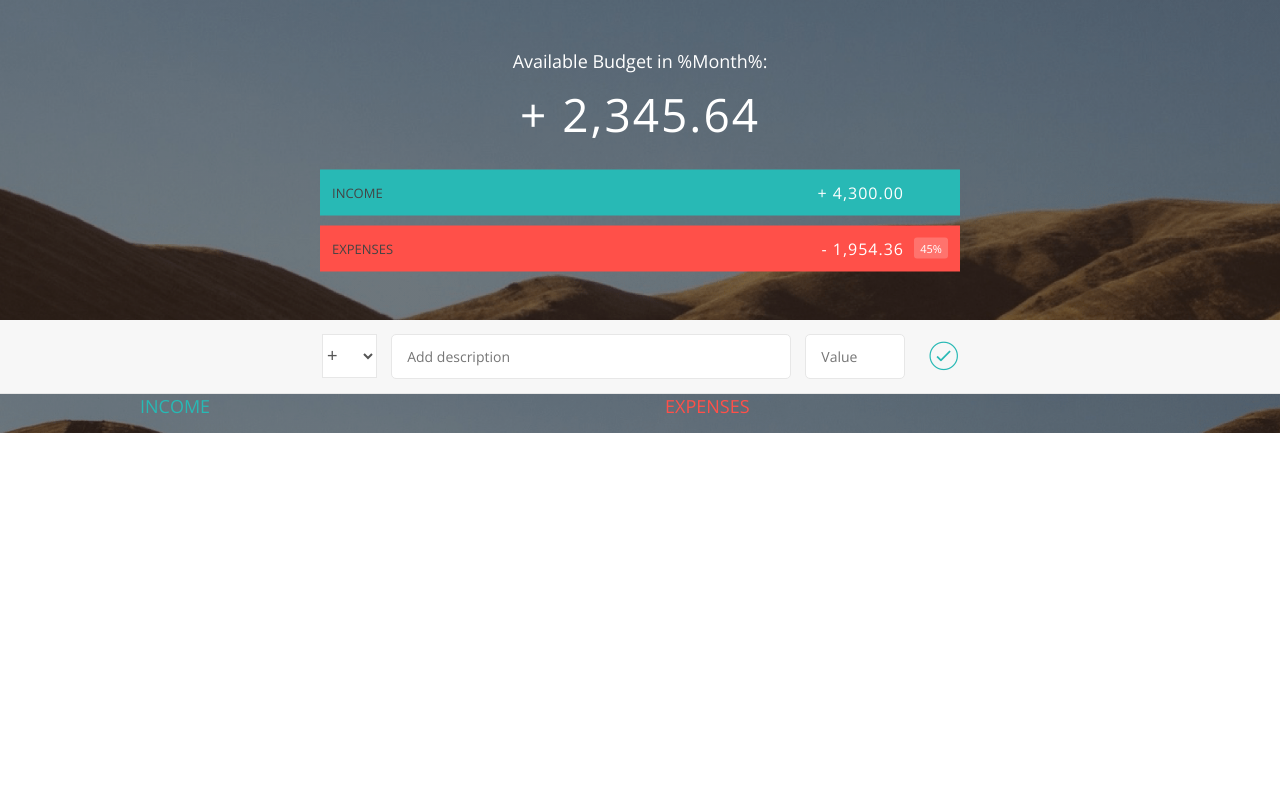
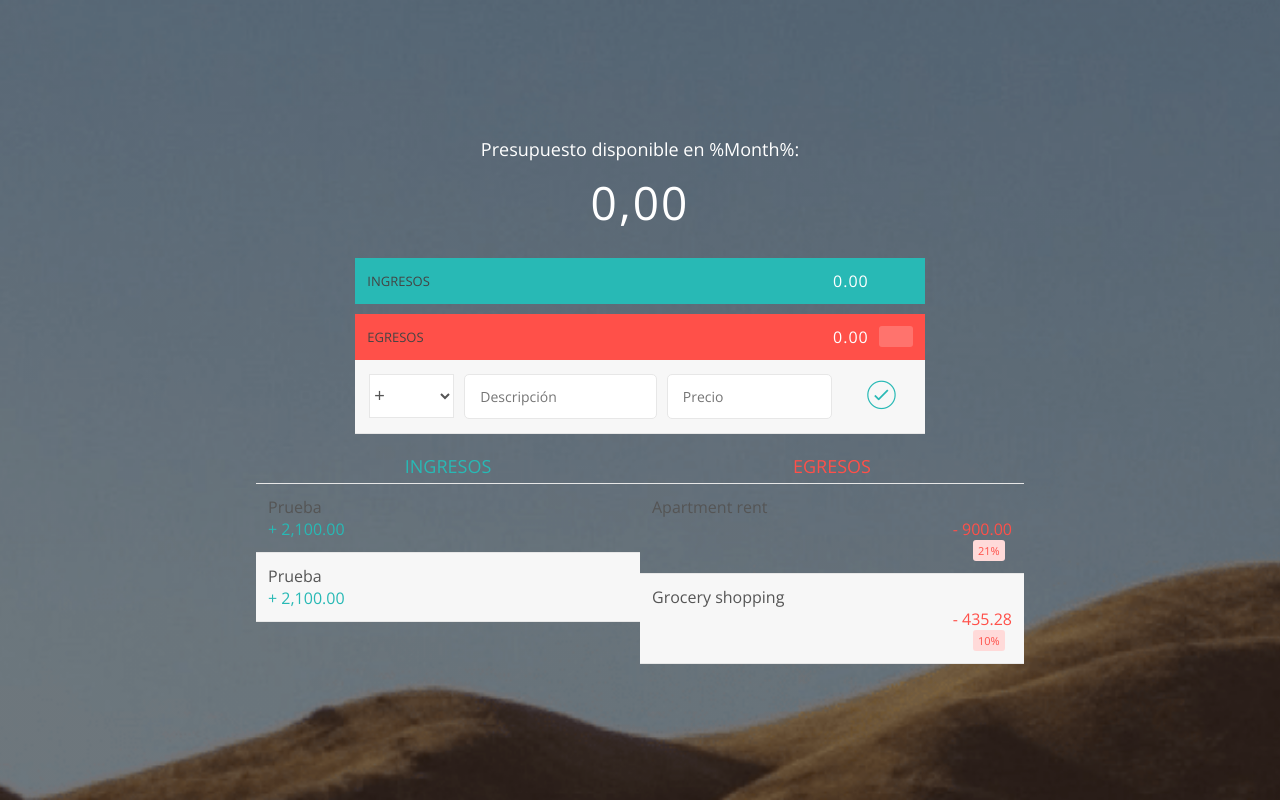
Before and after one commit to GaerDG/Budgetify, a website: page index.html in a window 1280 px wide. Drawn offline with nearby package versions, Linux system fonts and the light colour scheme.

Commit message:
Style update

```diff
--- a/assets/SASS/_container.scss
+++ b/assets/SASS/_container.scss
@@ -10,3 +10,20 @@
     background-size: cover;
     background-position: center;
 }
+
+.budget_container {
+    margin-bottom: 20px;
+}
+
+.list_container {
+    display: flex;
+    width: 60%;
+    justify-content: space-evenly;
+    align-items: flex-start;
+}
+
+.items_container {
+    display: flex;
+    flex-flow: column wrap;
+    width: 100%;
+}
--- /dev/null
+++ b/assets/SASS/_expenses.scss
@@ -0,0 +1,21 @@
+.expenses {
+    width: 50%;
+    &__title {
+        color: #FF5049;
+        text-transform: uppercase;
+        font-size: 18px;
+        font-weight: 400;
+        text-align: center;
+        margin-bottom: 5px;
+    }
+    & .item__value,
+    & .item__percentage,
+    & .item__delete--btn {
+        color: #FF5049;
+    }
+    &__list {
+        display: flex;
+        flex-flow: column wrap;
+
+    }
+}
--- /dev/null
+++ b/assets/SASS/_income.scss
@@ -0,0 +1,20 @@
+.income {
+    width: 50%;
+    &__title {
+        color: #28B9B5;
+        text-transform: uppercase;
+        font-size: 18px;
+        font-weight: 400;
+        text-align: center;
+        margin-bottom: 5px;
+    }
+    & .item__value,
+    & .item__delete--btn {
+        color: #28B9B5;
+    }
+    &__list {
+        display: flex;
+        flex-flow: column wrap;
+
+    }
+}
--- /dev/null
+++ b/assets/SASS/_item.scss
@@ -0,0 +1,52 @@
+.item {
+    padding: 12px;
+    border-bottom: 1px solid #e7e7e7;
+    &:first-child { border-top: 1px solid #e7e7e7; }
+    &:nth-child(even) { background-color: #f7f7f7; }
+    &__description {
+        align-items: flex-start;
+    }
+
+    &__value {
+        align-items: flex-end;
+        transition: transform 0.3s;
+    }
+
+    &__right {
+        align-self: flex-start;
+    }
+
+    &__percentage {
+        align-items: flex-start;
+        margin-left: 20px;
+        transition: transform 0.3s;
+        font-size: 11px;
+        background-color: #FFDAD9;
+        padding: 3px;
+        border-radius: 3px;
+        width: 32px;
+        text-align: center;
+    }
+
+    &__delete {
+        align-items: flex-start;
+    }
+
+    &__delete--btn {
+        font-size: 22px;
+        background: none;
+        border: none;
+        cursor: pointer;
+        align-items: flex-end;
+        line-height: 1;
+        display: none;
+    }
+
+    &__delete--btn:focus { outline: none; }
+    &__delete--btn:active { transform: translateY(2px); }
+
+    &:hover &__delete--btn { display: inline-flex; }
+    &:hover &__value { transform: translateX(-10px); }
+    &:hover &__percentage { transform: translateX(-10px); }
+
+}
--- a/assets/SASS/style.scss
+++ b/assets/SASS/style.scss
@@ -2,7 +2,9 @@
 @import "container";
 @import "budget";
 @import "form";
-
+@import "income";
+@import "expenses";
+@import "item";
 
 .right { float: right; }
 .red { color: #FF5049 !important; }
@@ -10,96 +12,10 @@
 
 /***** LISTS *****/
 
-.income {
-    float: left;
-    width: 475px;
-    margin-right: 50px;
-}
-
-.expenses {
-    float: left;
-    width: 475px;
-}
-
-h2 {
-    text-transform: uppercase;
-    font-size: 18px;
-    font-weight: 400;
-    margin-bottom: 15px;
-}
-
-.icome__title { color: #28B9B5; }
-.expenses__title { color: #FF5049; }
-
-.item {
-    padding: 13px;
-    border-bottom: 1px solid #e7e7e7;
-}
-
-.item:first-child { border-top: 1px solid #e7e7e7; }
-.item:nth-child(even) { background-color: #f7f7f7; }
-
-.item__description {
-    float: left;
-}
-
-.item__value {
-    float: left;
-    transition: transform 0.3s;
-}
-
-.item__percentage {
-    float: left;
-    margin-left: 20px;
-    transition: transform 0.3s;
-    font-size: 11px;
-    background-color: #FFDAD9;
-    padding: 3px;
-    border-radius: 3px;
-    width: 32px;
-    text-align: center;
-}
-
-.income .item__value,
-.income .item__delete--btn {
-    color: #28B9B5;
-}
-
-.expenses .item__value,
-.expenses .item__percentage,
-.expenses .item__delete--btn {
-    color: #FF5049;
-}
-
-
-.item__delete {
-    float: left;
-}
-
-.item__delete--btn {
-    font-size: 22px;
-    background: none;
-    border: none;
-    cursor: pointer;
-    display: inline-block;
-    vertical-align: middle;
-    line-height: 1;
-    display: none;
-}
-
-.item__delete--btn:focus { outline: none; }
-.item__delete--btn:active { transform: translateY(2px); }
-
-.item:hover .item__delete--btn { display: block; }
-.item:hover .item__value { transform: translateX(-20px); }
-.item:hover .item__percentage { transform: translateX(-20px); }
-
-
 .unpaid {
     background-color: #FFDAD9 !important;
     cursor: pointer;
     color: #FF5049;
-
 }
 
 .unpaid .item__percentage { box-shadow: 0 2px 6px 0 rgba(0, 0, 0, 0.1); }
--- a/index.html
+++ b/index.html
@@ -4,97 +4,64 @@
         <meta charset="UTF-8">
         <link href="https://fonts.googleapis.com/css?family=Open+Sans:100,300,400,600" rel="stylesheet" type="text/css">
         <link href="http://code.ionicframework.com/ionicons/2.0.1/css/ionicons.min.css" rel="stylesheet" type="text/css">
-        <link type="text/css" rel="stylesheet" href="style.css">
-        <title>Budgety</title>
+        <link type="text/css" rel="stylesheet" href="./assets/styles/style.css">
+        <title>Budgetify</title>
     </head>
 
     <body>
 
         <div class="container">
-        <!-- Combining Top and Bottom -->
-          <div class="budget1">
-            <div class="budget__title1">
-                Available Budget in <span class="budget__title--month">%Month%</span>:
+          <div class="budget_container">
+          <div class="budget">
+            <div class="budget__title">
+                Presupuesto disponible en <span class="budget__title--month">%Month%</span>:
             </div>
 
-            <div class="budget__value">+ 2,345.64</div>
+            <div class="budget__value">0,00</div>
 
             <div class="budget__income clearfix">
-                <div class="budget__income--text">Income</div>
+                <div class="budget__income--text">Ingresos</div>
                 <div class="right">
-                    <div class="budget__income--value">+ 4,300.00</div>
+                    <div class="budget__income--value">0.00</div>
                     <div class="budget__income--percentage">&nbsp;</div>
                 </div>
             </div>
 
             <div class="budget__expenses clearfix">
-                <div class="budget__expenses--text">Expenses</div>
+                <div class="budget__expenses--text">Egresos</div>
                 <div class="right clearfix">
-                    <div class="budget__expenses--value">- 1,954.36</div>
-                    <div class="budget__expenses--percentage">45%</div>
+                    <div class="budget__expenses--value">0.00</div>
+                    <div class="budget__expenses--percentage">&nbsp;</div>
                 </div>
             </div>
           </div>
 
 
-
-
-
-
-
-
-        </div>
-        <div class="top">
-            <div class="budget">
-                <div class="budget__title">
-                    Available Budget in <span class="budget__title--month">%Month%</span>:
-                </div>
-
-                <div class="budget__value">+ 2,345.64</div>
-
-                <div class="budget__income clearfix">
-                    <div class="budget__income--text">Income</div>
-                    <div class="right">
-                        <div class="budget__income--value">+ 4,300.00</div>
-                        <div class="budget__income--percentage">&nbsp;</div>
-                    </div>
-                </div>
-
-                <div class="budget__expenses clearfix">
-                    <div class="budget__expenses--text">Expenses</div>
-                    <div class="right clearfix">
-                        <div class="budget__expenses--value">- 1,954.36</div>
-                        <div class="budget__expenses--percentage">45%</div>
-                    </div>
+          <div class="add">
+              <div class="add__container">
+                  <select class="add__type">
+                      <option value="Ingreso" selected>+</option>
+                      <option value="Egreso">-</option>
+                  </select>
+                  <input type="text" class="add__description" placeholder="Descripción">
+                  <input type="number" class="add__value" placeholder="Precio">
+                  <button class="add__btn"><i class="ion-ios-checkmark-outline"></i></button>
               </div>
           </div>
         </div>
 
 
-
-        <div class="bottom">
-            <div class="add">
-                <div class="add__container">
-                    <select class="add__type">
-                        <option value="income" selected>+</option>
-                        <option value="expense">-</option>
-                    </select>
-                    <input type="text" class="add__description" placeholder="Add description">
-                    <input type="number" class="add__value" placeholder="Value">
-                    <button class="add__btn"><i class="ion-ios-checkmark-outline"></i></button>
-                </div>
-            </div>
-
-            <div class="container clearfix">
+        <div class="list_container">
             <div class="income">
-                    <h2 class="icome__title">Income</h2>
+                <h2 class="income__title">Ingresos</h2>
 
                   <div class="income__list">
 
-                        <!--
+                    <div class="items_container">
+
                       <div class="item clearfix" id="income-0">
-                            <div class="item__description">Salary</div>
-                            <div class="right clearfix">
+                          <div class="item__description">Prueba</div>
+                          <div class="item__right">
                               <div class="item__value">+ 2,100.00</div>
                               <div class="item__delete">
                                   <button class="item__delete--btn"><i class="ion-ios-close-outline"></i></button>
@@ -103,6 +70,16 @@
                       </div>
 
                     <div class="item clearfix" id="income-1">
+                        <div class="item__description">Prueba</div>
+                        <div class="item__right">
+                            <div class="item__value">+ 2,100.00</div>
+                            <div class="item__delete">
+                                <button class="item__delete--btn"><i class="ion-ios-close-outline"></i></button>
+                            </div>
+                        </div>
+                    </div>
+
+                    <!--<div class="item clearfix" id="income-1">
                         <div class="item__description">Sold car</div>
                         <div class="right clearfix">
                             <div class="item__value">+ 1,500.00</div>
@@ -110,20 +87,19 @@
                                 <button class="item__delete--btn"><i class="ion-ios-close-outline"></i></button>
                             </div>
                         </div>
+                    </div> -->
+
                 </div>
-                        -->
-
               </div>
             </div>
 
 
 
             <div class="expenses">
-                    <h2 class="expenses__title">Expenses</h2>
+                <h2 class="expenses__title">Egresos</h2>
 
                   <div class="expenses__list">
 
-                        <!--
                     <div class="item clearfix" id="expense-0">
                         <div class="item__description">Apartment rent</div>
                         <div class="right clearfix">
@@ -145,15 +121,15 @@
                             </div>
                         </div>
                     </div>
-                        -->
+
 
                 </div>
             </div>
+
         </div>
-
-
       </div>
 
         <script src="app.js"></script>
+
     </body>
 </html>
```
Also changed, not shown: assets/styles/style.css. Lines whose indentation alone changed are shown as unchanged.
